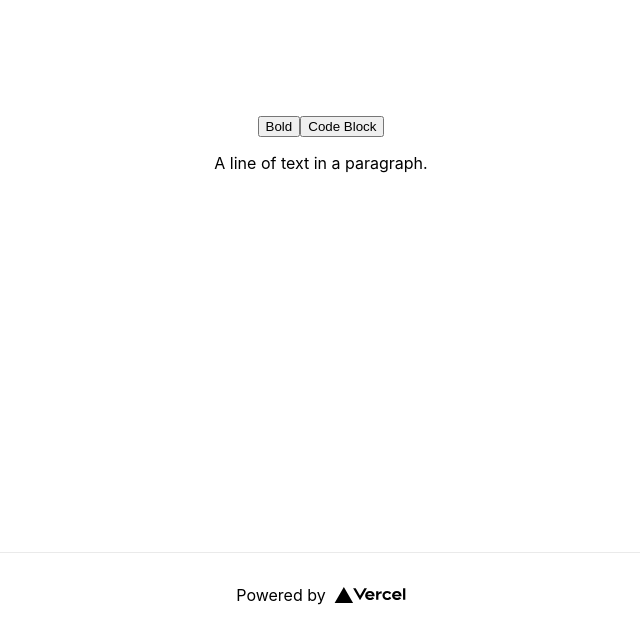
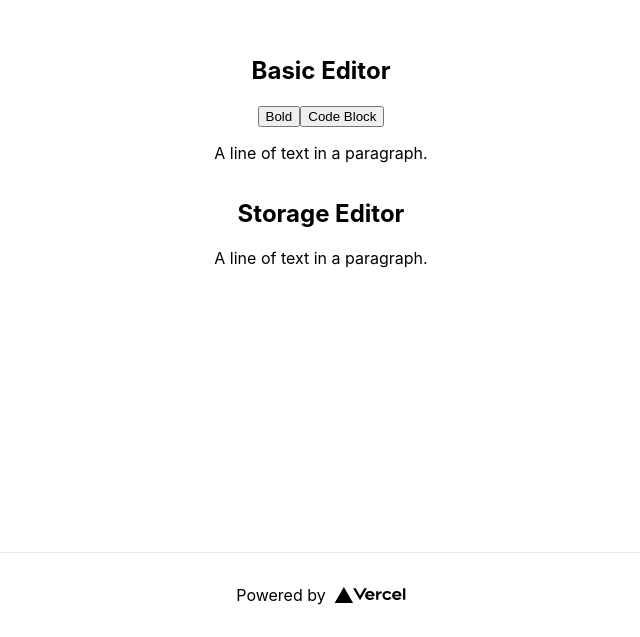
Before and after one commit to a-kawasumi/slate-rich-text, a Next.js app: page / in a window 1280 px wide. Shown: the part 248-885 px from the top of the page, without its empty margins (319-959 px from the left). Built offline with nearby package versions, Linux system fonts and the light colour scheme.

Commit message:
feat: storage editor

```diff
--- /dev/null
+++ b/src/components/ui/Editor/StorageEditor.tsx
@@ -0,0 +1,57 @@
+// Import React dependencies.
+import React, { useMemo } from 'react';
+// Import the Slate editor factory.
+import { createEditor, Descendant, Node } from 'slate';
+import { Slate, Editable, withReact } from 'slate-react';
+
+// Define a serializing function that takes a value and returns a string.
+const serialize = (value: Descendant[]) =>
+  value
+    // Return the string content of each paragraph in the value's children.
+    .map(n => Node.string(n))
+    // Join them all with line breaks denoting paragraphs.
+    .join('\n');
+
+// Define a deserializing function that takes a string and returns a value.
+const deserialize = (string: string) =>
+  // Return a value array of children derived by splitting the string.
+  string.split('\n').map(line => ({
+    children: [{ text: line }],
+  }));
+
+// eslint-disable-next-line @typescript-eslint/ban-types
+export type StorageEditorProps = {};
+export const StorageEditor: React.FC<StorageEditorProps> = () => {
+  const editor = useMemo(() => withReact(createEditor()), []);
+
+  const initialValue = useMemo(() => {
+    const content = window.localStorage.getItem('content');
+    if (content) {
+      return deserialize(content);
+    }
+    return [
+      {
+        type: 'paragraph',
+        children: [{ text: 'A line of text in a paragraph.', type: null, bold: false }],
+        bold: false,
+      },
+    ];
+  }, []);
+
+  return (
+    <Slate
+      editor={editor}
+      // @ts-expect-error
+      value={initialValue}
+      onChange={value => {
+        const isAstChange = editor.operations.some(op => op.type !== 'set_selection');
+        if (isAstChange) {
+          // Save the value to Local Storage.
+          window.localStorage.setItem('content', serialize(value));
+        }
+      }}
+    >
+      <Editable />
+    </Slate>
+  );
+};
--- a/src/pages/index.tsx
+++ b/src/pages/index.tsx
@@ -1,8 +1,19 @@
 import type { NextPage } from 'next';
+import dynamic from 'next/dynamic';
 import Head from 'next/head';
 import Image from 'next/image';
 import styles from '~/styles/Home.module.css';
 import { BasicEditor } from '~/components/ui/Editor/BasicEditor';
+import { StorageEditorProps } from '~/components/ui/Editor/StorageEditor';
+
+// SSR回避
+const StorageEditor = dynamic<StorageEditorProps>(
+  () => import('../components/ui/Editor/StorageEditor').then(mod => mod.StorageEditor),
+  {
+    loading: () => <div>loading...</div>,
+    ssr: false,
+  },
+);
 
 const Home: NextPage = () => (
   <div className={styles.container}>
@@ -13,7 +24,11 @@ const Home: NextPage = () => (
     </Head>
 
     <main className={styles.main}>
+      <h2>Basic Editor</h2>
       <BasicEditor />
+
+      <h2>Storage Editor</h2>
+      <StorageEditor />
     </main>
 
     <footer className={styles.footer}>
```
